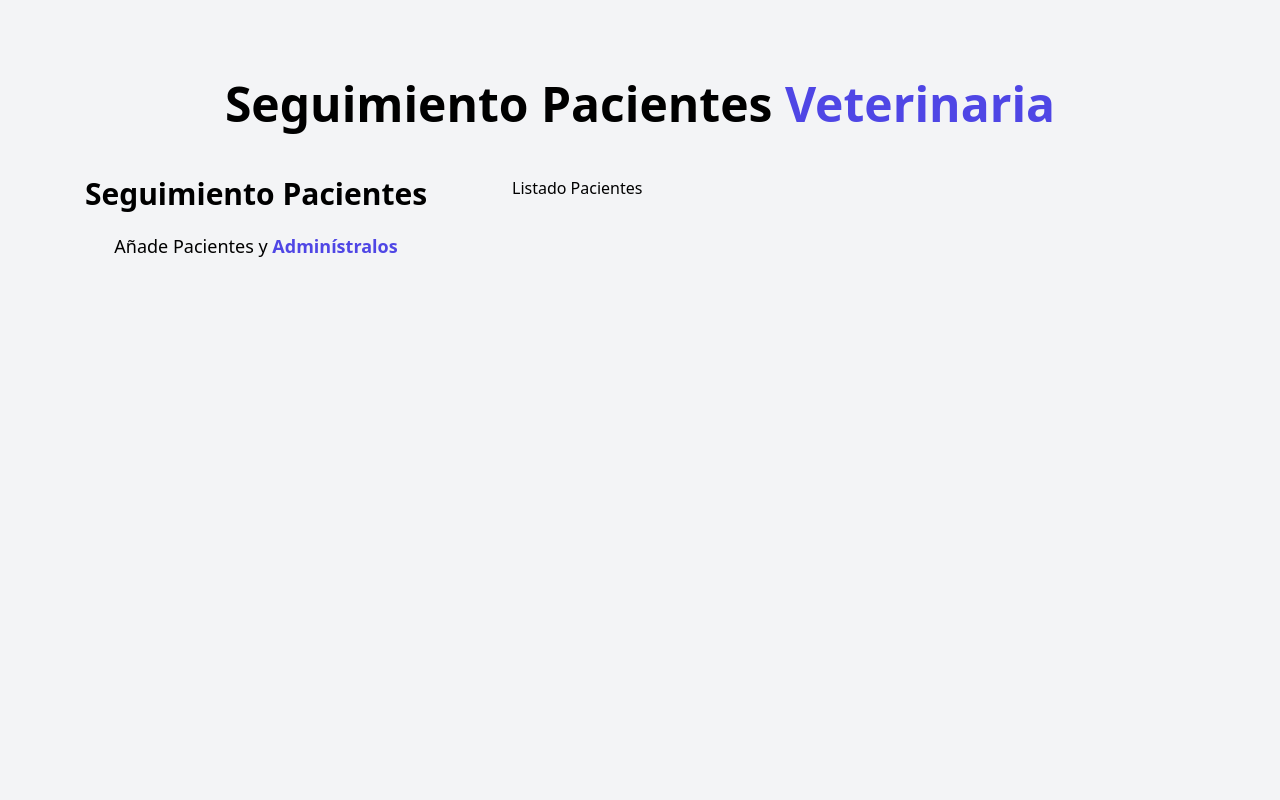
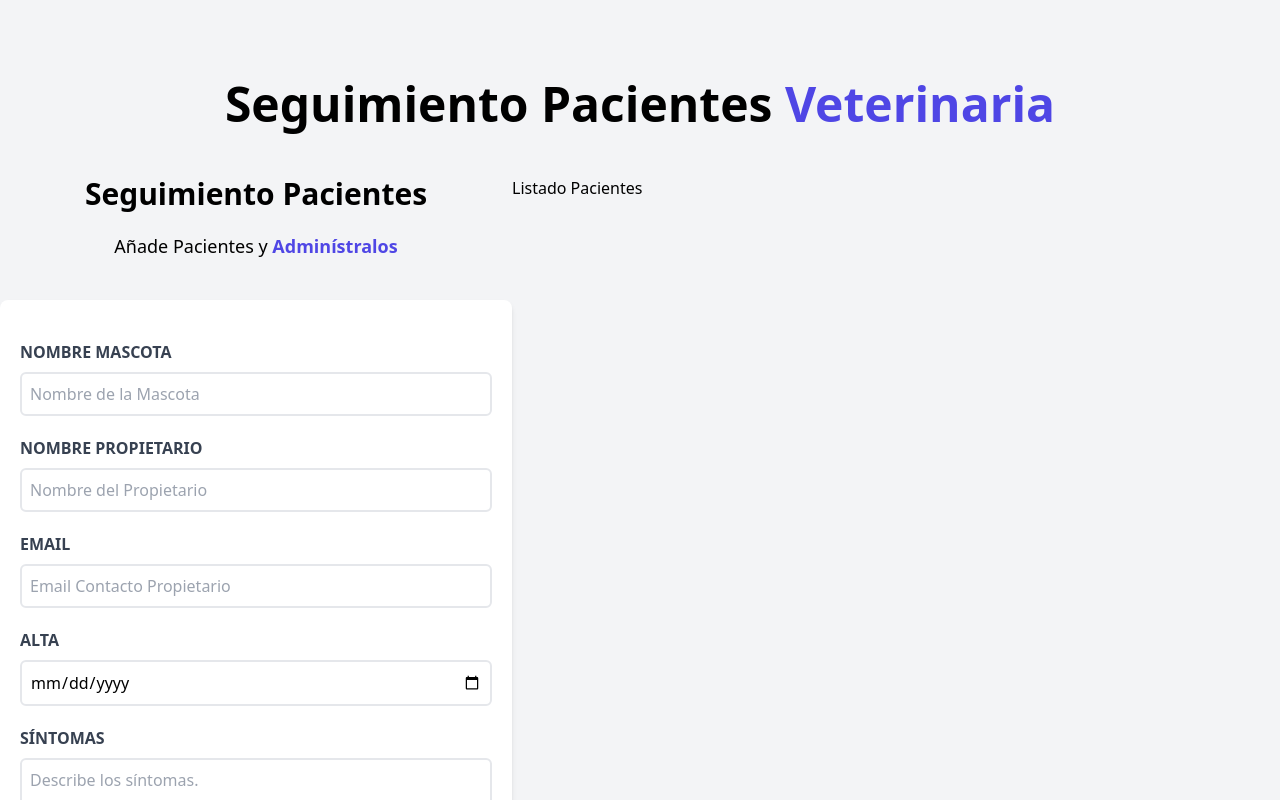
Before and after one commit to CarlosCrisonG/Appointment-RB, a React (Vite) app: page / in a window 1280 px wide. Shown: the top 800 px of the page. Built offline with nearby package versions, Linux system fonts and the light colour scheme.

Commit message:
Formulario seguimiento pacientes listo

```diff
--- a/src/components/Form.jsx
+++ b/src/components/Form.jsx
@@ -4,12 +4,75 @@
       <div className="md:w-1/2 lg:w-2/5">
         <h2 className="font-black text-3xl text-center">Seguimiento Pacientes</h2>
 
-        <p className="text-lg mt-5 text-center">
+        <p className="text-lg mt-5 text-center mb-10">
           Añade Pacientes y {""}
           <span className="text-indigo-600 font-bold">Adminístralos</span>
         </p>
 
-        <form action="">
+        <form className="bg-white shadow-md rounded-lg py-10 px-5 mb-10">
+          <div className="mb-5">
+            <label htmlFor="mascota" className="block text-gray-700 uppercase font-bold">
+              Nombre Mascota
+            </label>
+            <input
+              id="mascota"
+              type="text"
+              placeholder="Nombre de la Mascota"
+              className="border-2 w-full p-2 mt-2 placeholder-gray-400 rounded-md"
+            />
+          </div>
+
+          <div className="mb-5">
+            <label htmlFor="propietario" className="block text-gray-700 uppercase font-bold">
+              Nombre Propietario
+            </label>
+            <input
+              id="propietario"
+              type="text"
+              placeholder="Nombre del Propietario"
+              className="border-2 w-full p-2 mt-2 placeholder-gray-400 rounded-md"
+            />
+          </div>
+
+          <div className="mb-5">
+            <label htmlFor="email" className="block text-gray-700 uppercase font-bold">
+              Email
+            </label>
+            <input
+              id="email"
+              type="email"
+              placeholder="Email Contacto Propietario"
+              className="border-2 w-full p-2 mt-2 placeholder-gray-400 rounded-md"
+            />
+          </div>
+
+          <div className="mb-5">
+            <label htmlFor="alta" className="block text-gray-700 uppercase font-bold">
+              Alta
+            </label>
+            <input
+              id="alta"
+              type="date"
+              className="border-2 w-full p-2 mt-2 placeholder-gray-400 rounded-md"
+            />
+          </div>
+
+          <div className="mb-5">
+            <label htmlFor="sintomas" className="block text-gray-700 uppercase font-bold">
+              Síntomas
+            </label>
+            <textarea
+              id="sintomas"
+              className="border-2 w-full p-2 mt-2 placeholder-gray-400 rounded-md"
+              placeholder="Describe los síntomas."
+            />
+          </div>
+
+          <input
+            type="submit"
+            className="bg-indigo-600 w-full p-3 text-white uppercase font-bold hover:bg-indigo-700 cursor-pointer transition-all"
+            value="Agregar Paciente"
+          />
 
         </form>
 
```
